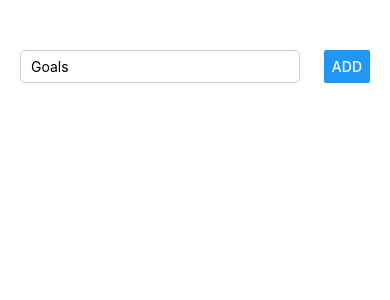
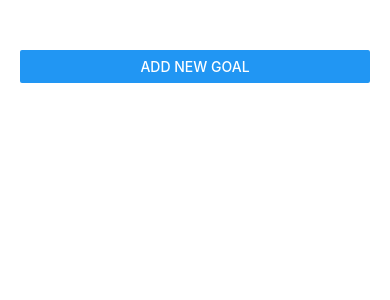
Before and after one commit to gusfat99/newApp2, a React Native app: screen / in a window 390 px wide. Shown: the top 300 px of the page. Built offline with nearby package versions, Linux system fonts and the light colour scheme.

Commit message:
Added feature delete fix

```diff
--- a/App.js
+++ b/App.js
@@ -1,13 +1,15 @@
 import React, {useState} from 'react';
-import { Button, TextInput, Text, View, FlatList } from 'react-native';
+import { Button, View, FlatList } from 'react-native';
 import styles from "./assets/styles";
 import GoalItem from './components/GoalItem';
 import GoalInput from "./components/GoalInput";
 
 export default function App() {
   const [courseGoals, setCourseGoals] = useState([]);
+  const [isAddMode, setIsAddMode] = useState(false);
   const addGoalsHandler = (enteredGoals) => {
     setCourseGoals(currentGoals => [...currentGoals, { id: Math.random().toString(), value: enteredGoals} ]);
+    setIsAddMode(false);
   }
   const onDeleteHandler = (goalID) => {
     setCourseGoals((currentGoals) => {
@@ -18,7 +20,8 @@ export default function App() {
 
   return (
     <View style={styles.container}>
-      <GoalInput onAddGoal={addGoalsHandler} />
+      <Button title="ADD NEW GOAL" onPress={setIsAddMode.bind(this, true)}/>
+      <GoalInput onAddGoal={addGoalsHandler} Visible={isAddMode} OnCancel = {setIsAddMode} />
       <FlatList keyExtractor={(item,index)=>item.id} data={courseGoals}  renderItem={itemData => (
         <GoalItem id={itemData.item.id} onDelete={onDeleteHandler} test={courseGoals} itemTitle={itemData.item.value} />
       )} >
--- a/assets/styles.js
+++ b/assets/styles.js
@@ -3,10 +3,13 @@ export default StyleSheet.create({
     container : {
         flex: 1,
         marginHorizontal: 20,
+        marginTop: 50,
     },
     inputContainer : {
-        flexDirection: 'row',
-        justifyContent:'space-between',
+        flex: 1,
+        flexDirection: 'column',
+        justifyContent:'center',
+        alignItems: 'center',
         marginTop: 50,
     },
     input : {
@@ -14,7 +17,8 @@ export default StyleSheet.create({
         borderWidth: 0.2,
         borderRadius: 5,
         paddingLeft: 10,
-        width:"80%"
+        width:"80%",
+        marginBottom: 20,
     },
     outputContainer : {
         marginTop: 10,
--- a/components/GoalInput.js
+++ b/components/GoalInput.js
@@ -1,5 +1,5 @@
 import React, { useState } from "react";
-import {Button, View, TextInput } from "react-native";
+import {Button, View, TextInput, Modal } from "react-native";
 import styles from '../assets/styles';
 
 const GoalInput = (props) => {
@@ -8,11 +8,26 @@ const GoalInput = (props) => {
         setEnteredGoals(enterdText);
     }
 
+    const onAddGoalHandler = () => {
+        if (enteredGoals.length === 0) {
+            return alert('Goals Not Empty');
+        }
+        props.onAddGoal(enteredGoals);
+    }
+    const OnCancelHandler = () => {
+        props.OnCancel(false);
+    }
+
     return(
-        <View style={styles.inputContainer}>
-            <TextInput placeholder="Goals" style={styles.input} onChangeText={goalsInputHandler} />
-            <Button title="ADD" onPress={props.onAddGoal.bind(this, enteredGoals)} />
-        </View>
+        <Modal visible={props.Visible} animationType="slide" >
+            <View style={styles.inputContainer}>
+                <TextInput placeholder="Goals" style={styles.input} onChangeText={goalsInputHandler} />
+                <View style={{flexDirection: 'row', width:"40%", justifyContent:"space-between"}}>
+                    <Button title="CANCEL" onPress={OnCancelHandler} color="red" />
+                    <Button title="ADD" onPress={onAddGoalHandler} />
+                </View>
+            </View>
+        </Modal>
     );
 };
 
--- a/components/GoalItem.js
+++ b/components/GoalItem.js
@@ -6,7 +6,7 @@ const GoalItem = (props) => {
     return (
         <TouchableOpacity activeOpacity={0.8} onPress={props.onDelete.bind(this, props.id)}>
             <View style={styles.outputContainer}>
-                <Text style={styles.textList}>{props.itemTitle} {console.log(props.test)}</Text>
+                <Text style={styles.textList}>{props.itemTitle}</Text>
             </View>
         </TouchableOpacity>
     );
```
